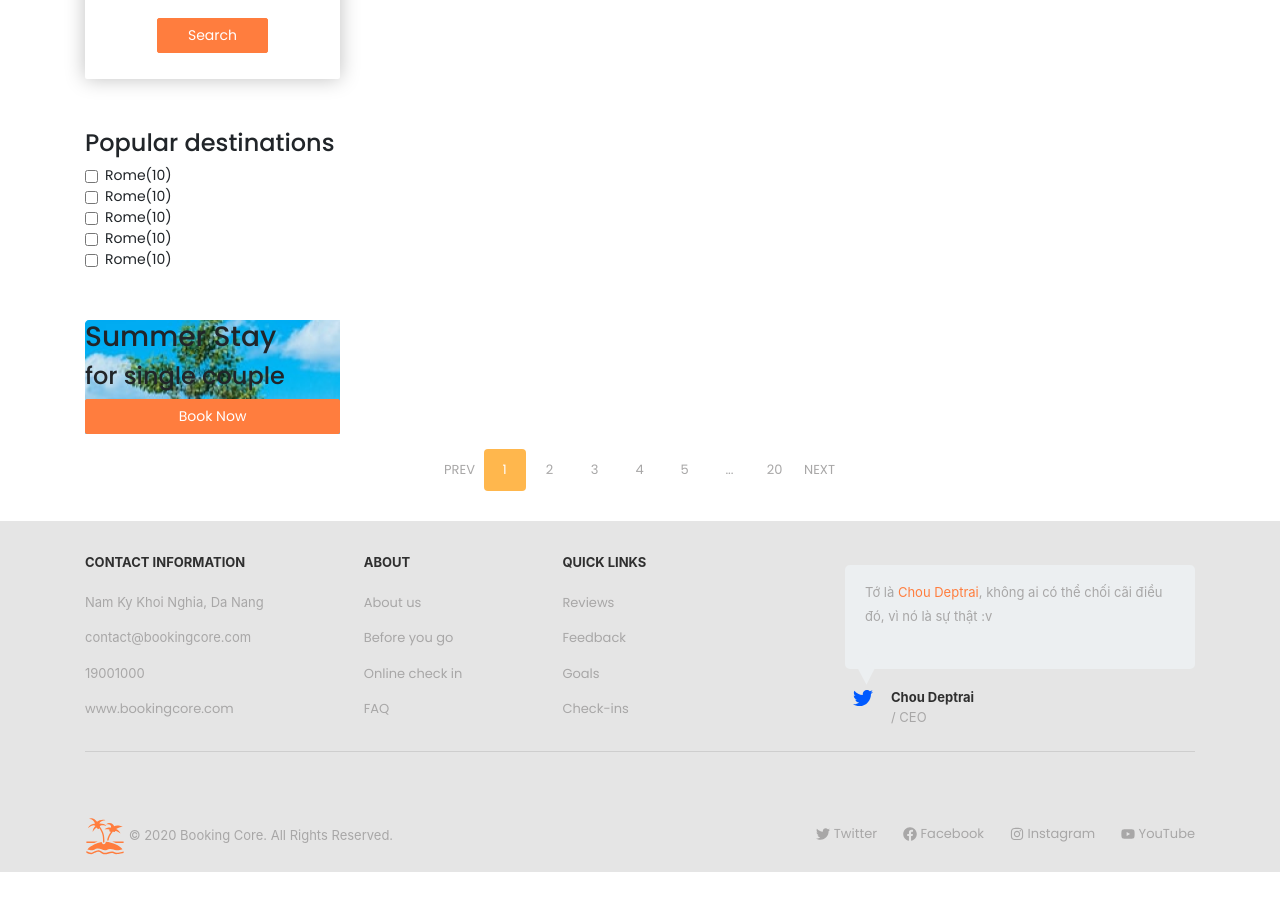
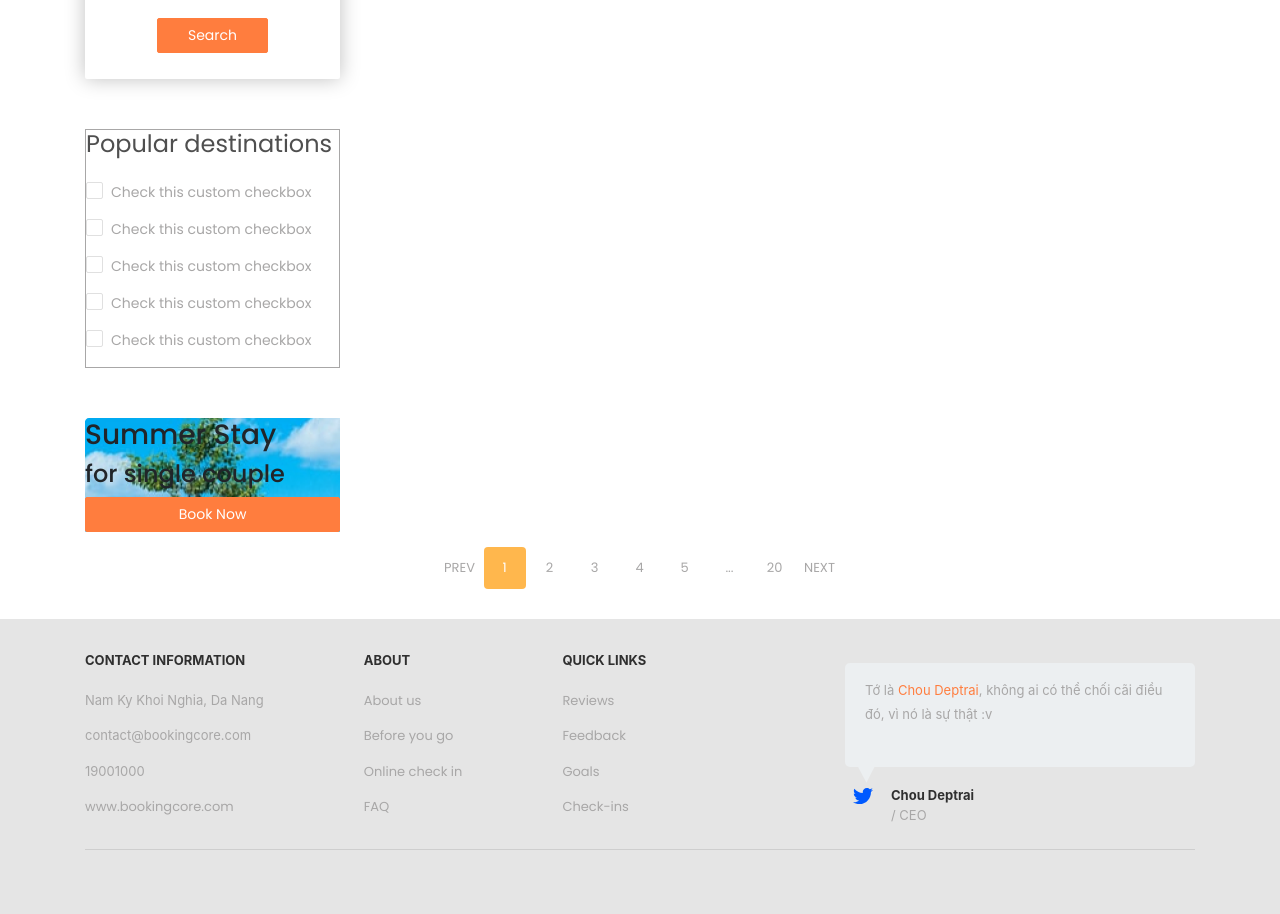
Before and after one commit to nqcuongdev/booking-tour-react, a React (Create React App) app in the folder front-end/: page /tours in a window 1280 px wide. Shown: the part 780-1694 px from the top of the page. Before the commit the page ends 1652 px from the top, so only its background shows below. Built offline with nearby package versions, Linux system fonts and the light colour scheme.

Commit message:
Add custom checkbox

```diff
--- a/front-end/src/index.scss
+++ b/front-end/src/index.scss
@@ -154,6 +154,7 @@ h1 {
     padding: 20px 20px 10px 20px;
     box-shadow: 0px 0px 20px rgba(0, 0, 0, 0.25);
     border-radius: 2px;
+
     .title {
       font-weight: $font-weight-regular;
       color: $gray31;
@@ -178,6 +179,81 @@ h1 {
       padding-right: 30px;
     }
   }
+
+  .filter__section-category {
+    border: 1px solid $text;
+
+    .title {
+      font-weight: $font-weight-regular;
+      color: $gray31;
+    }
+    .list-category {
+      li {
+        font-size: 14px;
+        color: $text;
+        margin-bottom: 10px;
+
+        .cs-checkbox {
+          margin-bottom: 16px;
+
+          input {
+            margin-right: 5px;
+          }
+
+          label {
+            position: relative;
+            cursor: pointer;
+            transition: all 0.3s;
+            padding-left: 25px;
+            font-size: 14px;
+            color: $text;
+            font-weight: normal;
+            margin-bottom: 0px;
+          }
+
+          input[type="checkbox"] {
+            display: none;
+          }
+
+          .check__mark {
+            display: inline-block;
+            height: 17px;
+            left: 0;
+            position: absolute;
+            top: 0;
+            width: 17px;
+            border: solid 1px $gray88;
+            border-radius: 2px;
+            background: $white;
+          }
+
+          input[type="checkbox"] + .check__mark {
+            background-repeat: no-repeat !important;
+            background-position: center;
+          }
+
+          input[type="checkbox"]:checked + .check__mark {
+            background-repeat: no-repeat !important;
+
+            &:after {
+              content: "";
+              position: absolute;
+              background-color: transparent;
+              border-radius: 0;
+              left: 5px;
+              top: 2px;
+              width: 5px;
+              height: 8px;
+              border: solid $orange;
+              border-width: 0 2px 2px 0;
+              -webkit-transform: rotate(45deg);
+              transform: rotate(45deg);
+            }
+          }
+        }
+      }
+    }
+  }
 }
 
 .post-list-of-blogs {
--- a/front-end/src/pages/Tours.jsx
+++ b/front-end/src/pages/Tours.jsx
@@ -7,6 +7,7 @@ import {
   Button,
   Col,
   Container,
+  CustomInput,
   Form,
   FormGroup,
   Input,
@@ -201,42 +202,52 @@ const Tours = (props) => {
                 </Form>
               </div>
               <div className="filter__section-category mt-50">
-                <h4>Popular destinations</h4>
-                <ul className="list-category">
+                <h4 className="title">Popular destinations</h4>
+                <ul className="list-category mt-3">
                   <li>
-                    <FormGroup check>
-                      <Label check>
-                        <Input type="checkbox" /> Rome(10)
-                      </Label>
-                    </FormGroup>
+                    <div className="cs-checkbox">
+                      <label>
+                        <input type="checkbox" id="cat_id" value="1" />
+                        Check this custom checkbox
+                        <span className="check__mark"></span>
+                      </label>
+                    </div>
                   </li>
                   <li>
-                    <FormGroup check>
-                      <Label check>
-                        <Input type="checkbox" /> Rome(10)
-                      </Label>
-                    </FormGroup>
+                    <div className="cs-checkbox">
+                      <label>
+                        <input type="checkbox" id="cat_id" value="1" />
+                        Check this custom checkbox
+                        <span className="check__mark"></span>
+                      </label>
+                    </div>
                   </li>
                   <li>
-                    <FormGroup check>
-                      <Label check>
-                        <Input type="checkbox" /> Rome(10)
-                      </Label>
-                    </FormGroup>
+                    <div className="cs-checkbox">
+                      <label>
+                        <input type="checkbox" id="cat_id" value="1" />
+                        Check this custom checkbox
+                        <span className="check__mark"></span>
+                      </label>
+                    </div>
                   </li>
                   <li>
-                    <FormGroup check>
-                      <Label check>
-                        <Input type="checkbox" /> Rome(10)
-                      </Label>
-                    </FormGroup>
+                    <div className="cs-checkbox">
+                      <label>
+                        <input type="checkbox" id="cat_id" value="1" />
+                        Check this custom checkbox
+                        <span className="check__mark"></span>
+                      </label>
+                    </div>
                   </li>
                   <li>
-                    <FormGroup check>
-                      <Label check>
-                        <Input type="checkbox" /> Rome(10)
-                      </Label>
-                    </FormGroup>
+                    <div className="cs-checkbox">
+                      <label>
+                        <input type="checkbox" id="cat_id" value="1" />
+                        Check this custom checkbox
+                        <span className="check__mark"></span>
+                      </label>
+                    </div>
                   </li>
                 </ul>
               </div>
```
